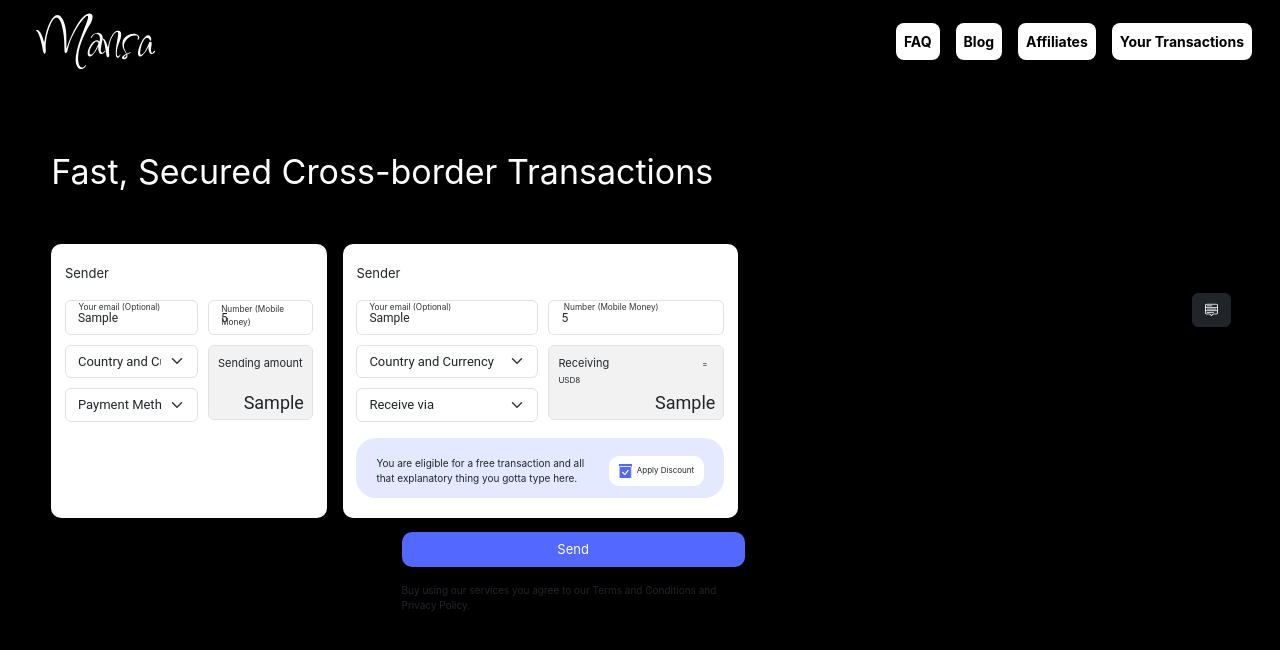
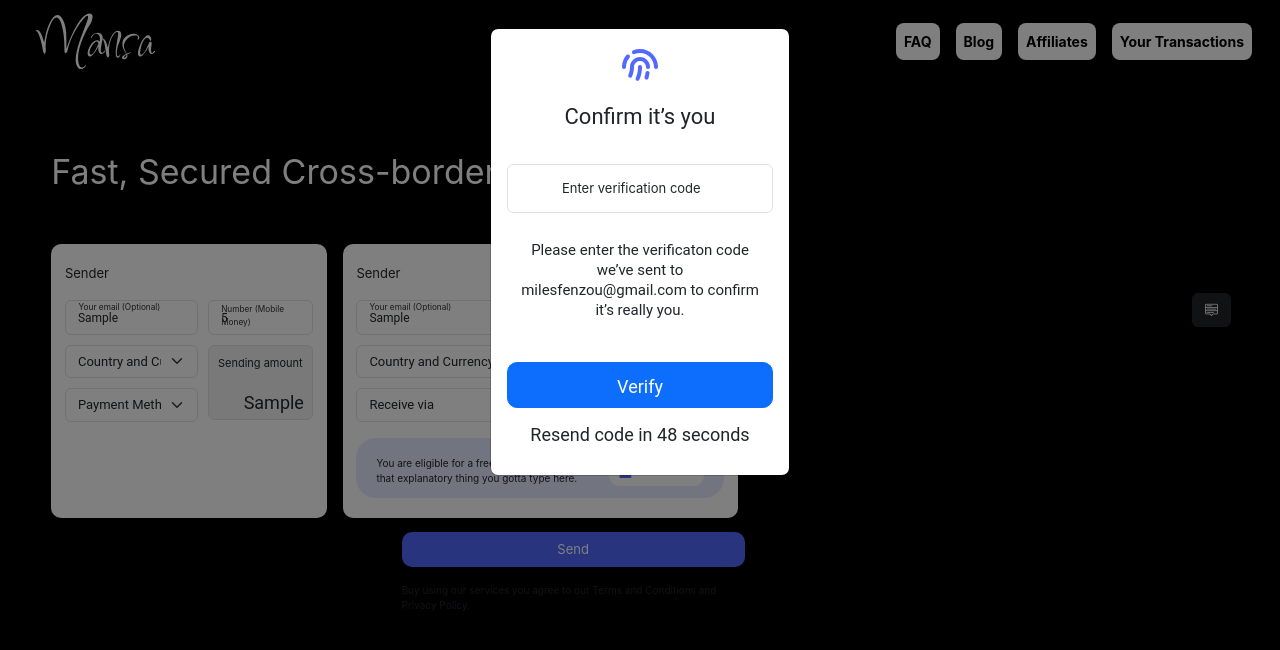
Before and after one commit to Morelle-Olivia/Mansa, an Angular app: page / in a window 1280 px wide. Both pictures are taken after typing "Sample", "5", "Sample", "Sample", "5", "Sample" into the empty fields and a click on the button "Send". Shown: the top 650 px of the page. Built offline with nearby package versions, Linux system fonts and the light colour scheme.

Commit message:
Added a verification modal to the landing page when click on send button.

```diff
--- a/src/app/pages/landing-page/landing-page.component.css
+++ b/src/app/pages/landing-page/landing-page.component.css
@@ -197,3 +197,92 @@ terms_conditions {
 .amount--card {
   grid-column: 1/3;
 }
+
+/* .modal-dialog-aside{*/
+/*  position: center;*/
+/*  width: 50px; max-width:20%; height: 500rem; margin:0; transform: translate(0); transition: transform .2s;*/
+/*}*/
+/*.modal .modal-dialog-aside .modal-content{  height: inherit; border:0; border-radius: 0;}*/
+/*.modal .modal-dialog-aside .modal-content .modal-body{ overflow-y: auto }*/
+/*.modal.fixed-left .modal-dialog-aside{ margin-left:auto;  transform: translateX(100%); }*/
+/*.modal.fixed-right .modal-dialog-aside{ margin-right:auto; transform: translateX(-100%); }*/
+/*.modal.show .modal-dialog-aside{ transform: translateX(0);  }*/
+
+.confirm {
+  font-family: Roboto;
+  padding: 7%;
+  font-size: 22px;
+  font-weight: 400;
+  line-height: 26px;
+  letter-spacing: 0em;
+  text-align: center;
+}
+.floating-input-verify {
+  position: relative;
+  display: grid;
+  gap: 20%;
+}
+.floating-input-verify-code {
+  width: 100%;
+  font-size: 30px;
+  font-weight: 700;
+  text-align: center;
+}
+.floating-label-verify {
+  position: absolute;
+  text-align: center;
+  padding: 15px 0px 0px 55px;
+  pointer-events: none;
+}
+.verify_message {
+  font-family: Roboto;
+  text-align: center;
+  padding: 10% 5%;
+  font-size: 15px;
+  line-height: 20px;
+}
+.verify_butt {
+  width: 100%;
+  font-family: Roboto;
+  height: 46px;
+  font-size: 18px;
+  padding: 10px 50px 15px 50px;
+  border-radius: 10px;
+  gap: 10px;
+}
+.resend_code {
+  font-family: Roboto;
+  font-size: 18px;
+  padding-top: 7%;
+  font-weight: 400;
+  line-height: 16px;
+  letter-spacing: 0em;
+  text-align: center;
+}
+
+/*.floating-input-verify-code:focus::-webkit-input-placeholder{*/
+/*  color: #202020;*/
+/*  !*font-size: 50px;*!*/
+/*  font-weight: 400;*/
+/*  !*-webkit-transform: translateY(-15px);*!*/
+/*  !*transform: translateY(-15px);*!*/
+/*  !*visibility: visible !important;*!*/
+/*  opacity: 1;*/
+/*  padding:3px;*/
+/*}*/
+
+/*.floating-input-verify-code{*/
+/*  height: 45px;*/
+/*  font-size: 14px;*/
+/*  text-align: center;*/
+/*  !*border: 1px solid #1b1a1a;*!*/
+/*  width: 100%;*/
+/*  padding: 10px;*/
+/*}*/
+
+/*.floating-input:focus + .floating-label,*/
+/*.floating-input:not(:placeholder-shown) + .floating-label {*/
+/*  transform: translateY(-10px) scale(0.75);*/
+/*  padding: 10px 0px 0px 0px;*/
+/*  color: #333;*/
+/*}*/
--- a/src/app/pages/landing-page/landing-page.component.html
+++ b/src/app/pages/landing-page/landing-page.component.html
@@ -111,7 +111,6 @@
           <div class="mt-3 d-flex discount">
             <p class="discount_text">You are eligible for a free transaction and all that explanatory thing you gotta type here.</p>
             <div class="d-flex apply">
-<!--              <i class="fas fa-caret-square-o-up" style="background-color: #5268FF; color: white; border: none"></i>-->
               <span class="bi-check-square" style="background-color: #5268FF; color: white; border: none">
               </span>
               <p class="discount_apply">Apply Discount</p>
@@ -120,7 +119,7 @@
         </div>
       </form>
       <div class="butt_div">
-        <button class="btn btn text-white send_button">Send</button>
+        <button class="btn btn text-white send_button" data-bs-toggle="modal" data-bs-target="#modal_aside_right" type="button">Send</button>
         <p class="mt-3 terms_conditions"
            style="font-size: 10px">Buy using our services you agree to our Terms and Conditions and Privacy Policy.</p>
       </div>
@@ -142,3 +141,29 @@
     </div>
   </div>
 </div>
+
+<!-- Button to Verification / Confirmation Modal-->
+<div id="modal_aside_right" class="modal fixed-right fade" tabindex="-1" role="dialog" style="position: center">
+  <div class="modal-dialog modal-sm" role="document">
+    <div class="modal-content">
+      <div class="modal-body">
+        <div class="text-center">
+          <svg width="40" height="40" viewBox="0 0 40 40" fill="none" xmlns="http://www.w3.org/2000/svg">
+            <path fill-rule="evenodd" clip-rule="evenodd" d="M13.2496 5.30916C15.3368 4.46427 17.6167 4 20 4C29.9411 4 38 12.0589 38 22C38 23.1046 37.1046 24 36 24C34.8954 24 34 23.1046 34 22C34 14.268 27.732 8 20 8C18.1397 8 16.3689 8.36176 14.7504 9.01691C13.7266 9.43136 12.5606 8.93733 12.1461 7.91346C11.7317 6.8896 12.2257 5.72361 13.2496 5.30916ZM9.32347 9.91722C10.1516 10.6482 10.2304 11.912 9.49948 12.7402C7.32014 15.2093 6 18.4481 6 22C6 23.1046 5.10457 24 4 24C2.89543 24 2 23.1046 2 22C2 17.4364 3.70095 13.2651 6.50052 10.0932C7.23145 9.2651 8.49533 9.18629 9.32347 9.91722Z" fill="#5268FF"/>
+            <path fill-rule="evenodd" clip-rule="evenodd" d="M10 22C10 16.4772 14.4771 12 20 12C25.5229 12 30 16.4772 30 22C30 23.1046 29.1046 24 28 24C26.8954 24 26 23.1046 26 22C26 18.6863 23.3137 16 20 16C16.6863 16 14 18.6863 14 22C14 25.3543 13.3107 28.5528 12.0641 31.4575C11.6285 32.4726 10.4525 32.9423 9.43748 32.5067C8.42244 32.0711 7.95271 30.8951 8.38833 29.88C9.42495 27.4645 10 24.802 10 22ZM27.8423 26.0247C28.9332 26.1977 29.6773 27.2224 29.5043 28.3133C29.241 29.9734 28.8755 31.5997 28.4145 33.1855C28.1062 34.2462 26.9964 34.8561 25.9357 34.5477C24.875 34.2394 24.2652 33.1296 24.5735 32.0689C24.9881 30.6429 25.3168 29.1802 25.5537 27.6867C25.7267 26.5957 26.7514 25.8517 27.8423 26.0247Z" fill="#5268FF"/>
+            <path fill-rule="evenodd" clip-rule="evenodd" d="M20 20C21.1046 20 22 20.8954 22 22C22 26.4726 21.0813 30.7358 19.4203 34.6071C18.9848 35.6222 17.8088 36.092 16.7937 35.6565C15.7787 35.221 15.3088 34.045 15.7443 33.03C17.1954 29.6478 18 25.9204 18 22C18 20.8954 18.8954 20 20 20Z" fill="#5268FF"/>
+          </svg>
+        </div>
+
+        <p class="confirm">Confirm it’s you</p>
+        <div class="floating-input-verify">
+          <input type="text" class="form-control floating-input-verify-code" placeholder="" >
+          <label for="myInputs" class="floating-label-verify">Enter verification code</label>
+        </div>
+        <p class="text-center verify_message">Please enter the verificaton code we’ve sent to milesfenzou@gmail.com to confirm it’s really you.</p>
+        <button class="btn btn-primary verify_butt" data-bs-dismiss="modal">Verify</button>
+        <p class="resend_code">Resend code in 48 seconds</p>
+      </div>
+    </div>
+  </div>
+</div>
```
